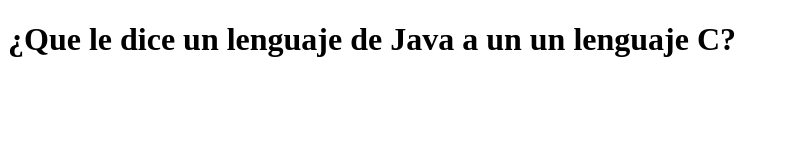
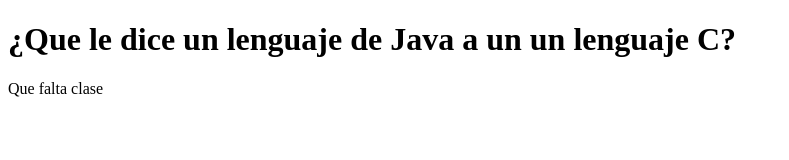
Before and after one commit to Choque08/mtg-jherlan-choque, a plain HTML site: page index.html in a window 1280 px wide. Shown: the whole page, without its empty margins (0-789 px from the left). Drawn offline with Linux system fonts and the light colour scheme.

Commit message:
añadir p1

```diff
--- a/index.html
+++ b/index.html
@@ -7,5 +7,6 @@
 </head>
 <body>
     <h1>¿Que le dice un lenguaje de Java a un un lenguaje C?</h1>
+    <p>Que falta clase</p>
 </body>
 </html>
```
